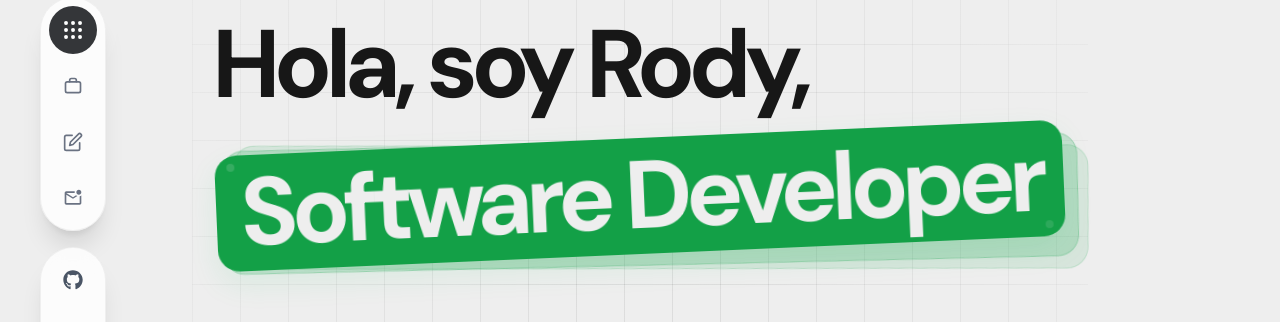
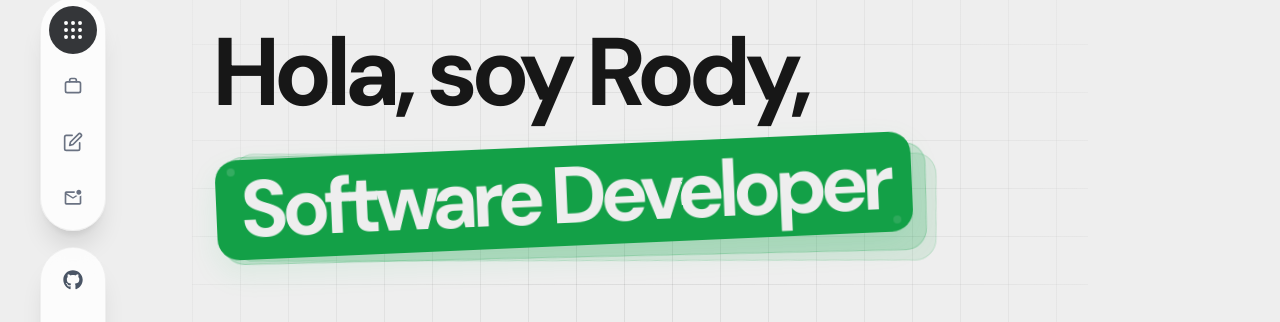
Before and after one commit to rody-huancas/dev-portfolio, a Next.js app: page / in a window 1280 px wide. Shown: the part 148-470 px from the top of the page. Built offline with nearby package versions, Linux system fonts and the light colour scheme; no server answers; a web font is replaced by a local one.

Commit message:
style(HeroSection): adjust font size for large screens

```diff
--- a/src/components/HeroSection/index.tsx
+++ b/src/components/HeroSection/index.tsx
@@ -42,7 +42,7 @@ const HeroSection = () => {
                   className="absolute inset-0 translate-x-1.5 translate-y-1 rotate-[1.2deg] rounded-2xl border border-status/20 bg-status/18 sm:translate-x-2 sm:translate-y-1.5 sm:rounded-[1.2rem] md:translate-x-2.5 md:translate-y-2 md:rounded-[1.35rem]"
                   aria-hidden="true"
                 />
-                <span className="relative inline-flex max-w-full rounded-2xl bg-status px-4 py-2 text-[2.15rem] leading-none text-foreground shadow-[0_12px_30px_rgba(34,197,94,0.10)] sm:rounded-[1.2rem] sm:px-5 sm:py-2 sm:text-[3rem] md:rounded-[1.35rem] md:px-6 md:py-2.5 md:text-[4rem] lg:text-[6rem]">
+                <span className="relative inline-flex max-w-full rounded-2xl bg-status px-4 py-2 text-[2.15rem] leading-none text-foreground shadow-[0_12px_30px_rgba(34,197,94,0.10)] sm:rounded-[1.2rem] sm:px-5 sm:py-2 sm:text-[3rem] md:rounded-[1.35rem] md:px-6 md:py-2.5 md:text-[4rem] lg:text-[5rem]">
                   <span
                     className="absolute left-2 top-1.5 h-1.5 w-1.5 rounded-full bg-foreground/16 sm:left-3 sm:top-2 sm:h-2 sm:w-2"
                     aria-hidden="true"
```
